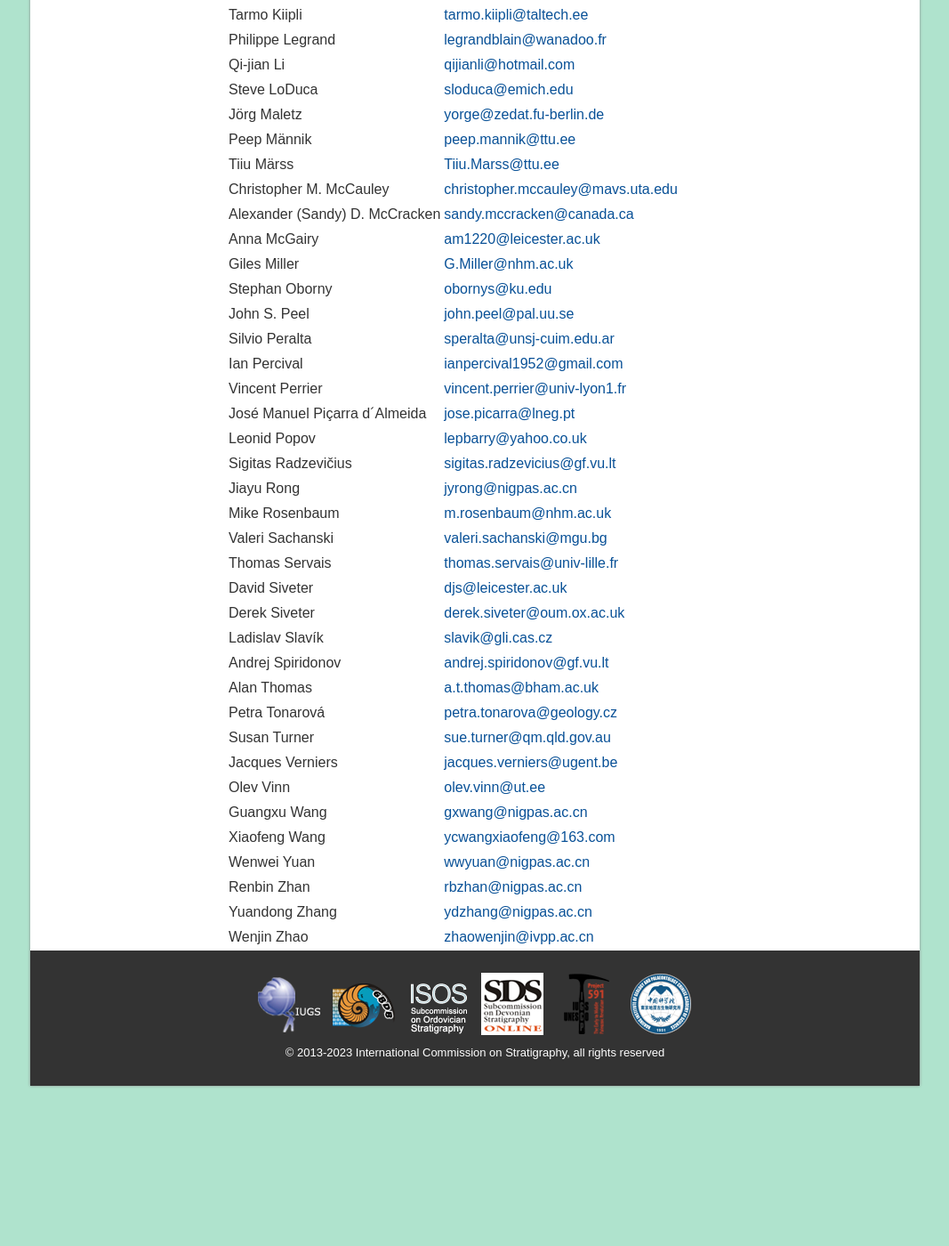
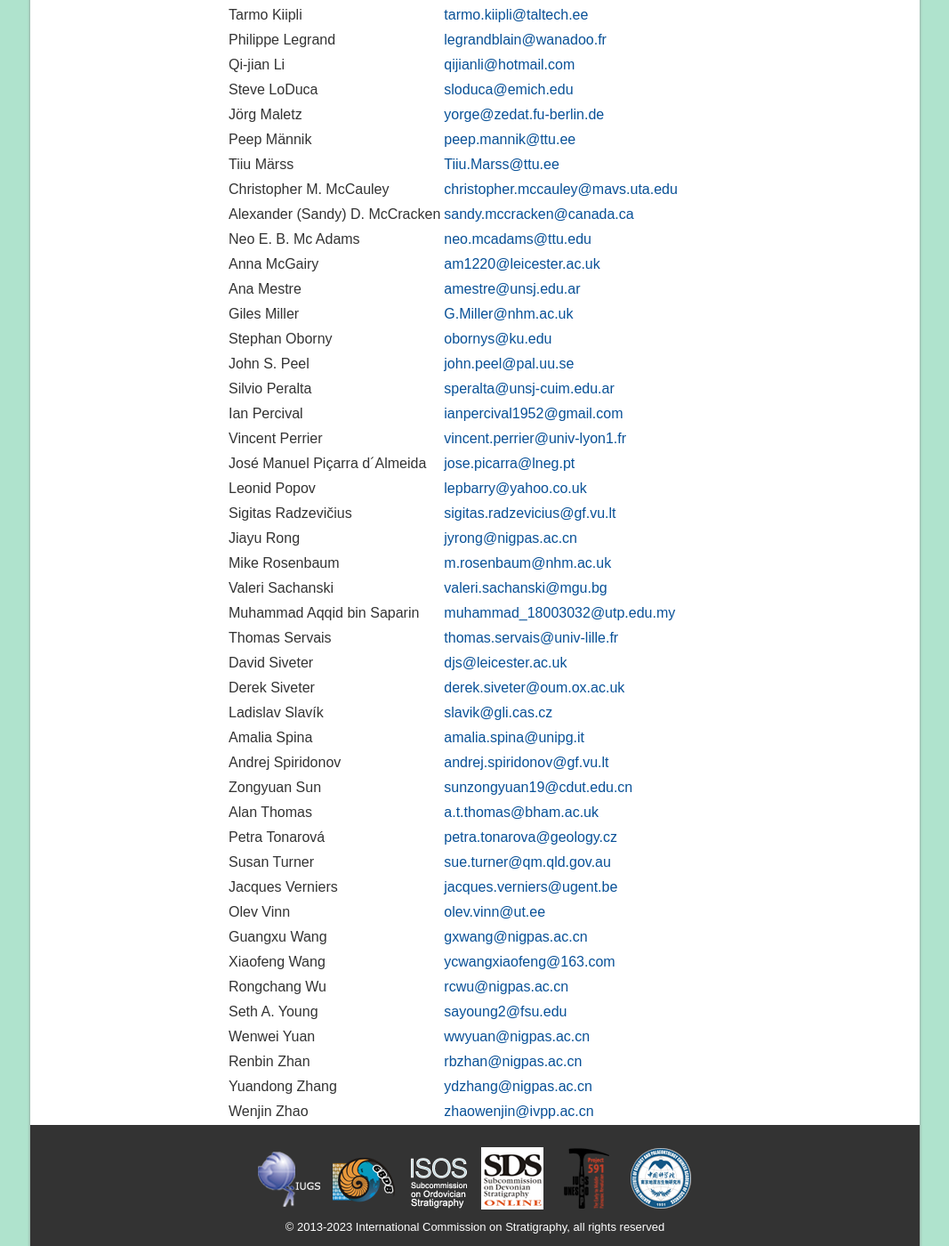
Before and after one commit to i-c-stratigraphy/subcommission-silurian, a Jekyll site: the page built from pages/specailists.md, in a window 1280 px wide and 1400 px high, scrolled down 1178 px. Shown: the whole window at 89% size, without its empty margins (106-1173 px from the left). Built offline with Jekyll 4.4.1, drawn with Linux system fonts in a browser that asks for light colours; before the commit the page ends 2398 px from its top, so only the background shows below that.

Commit message:
Update specailists.md

```diff
--- a/pages/specailists.md
+++ b/pages/specailists.md
@@ -42,7 +42,9 @@ Peep Männik | <peep.mannik@ttu.ee>
 Tiiu Märss | <Tiiu.Marss@ttu.ee>
 Christopher M. McCauley | <christopher.mccauley@mavs.uta.edu>
 Alexander (Sandy) D. McCracken | <sandy.mccracken@canada.ca>
+Neo E. B. Mc Adams | <neo.mcadams@ttu.edu>
 Anna McGairy | <am1220@leicester.ac.uk>
+Ana Mestre | <amestre@unsj.edu.ar>
 Giles Miller | <G.Miller@nhm.ac.uk>
 Stephan Oborny | <obornys@ku.edu>
 John S. Peel | <john.peel@pal.uu.se>
@@ -55,11 +57,14 @@ Sigitas Radzevičius | <sigitas.radzevicius@gf.vu.lt>
 Jiayu Rong | <jyrong@nigpas.ac.cn>
 Mike Rosenbaum | <m.rosenbaum@nhm.ac.uk>
 Valeri Sachanski | <valeri.sachanski@mgu.bg>
+Muhammad Aqqid bin Saparin | <muhammad_18003032@utp.edu.my>
 Thomas Servais | <thomas.servais@univ-lille.fr>
 David Siveter | <djs@leicester.ac.uk>
 Derek Siveter | <derek.siveter@oum.ox.ac.uk>
 Ladislav Slavík | <slavik@gli.cas.cz>
+Amalia Spina | <amalia.spina@unipg.it>
 Andrej Spiridonov | <andrej.spiridonov@gf.vu.lt>
+Zongyuan Sun | <sunzongyuan19@cdut.edu.cn>
 Alan Thomas | <a.t.thomas@bham.ac.uk>
 Petra Tonarová | <petra.tonarova@geology.cz>
 Susan Turner | <sue.turner@qm.qld.gov.au>
@@ -67,6 +72,8 @@ Jacques Verniers | <jacques.verniers@ugent.be>
 Olev Vinn | <olev.vinn@ut.ee>
 Guangxu Wang | <gxwang@nigpas.ac.cn>
 Xiaofeng Wang | <ycwangxiaofeng@163.com>
+Rongchang Wu | <rcwu@nigpas.ac.cn>
+Seth A. Young | <sayoung2@fsu.edu>
 Wenwei Yuan | <wwyuan@nigpas.ac.cn>
 Renbin Zhan | <rbzhan@nigpas.ac.cn>
 Yuandong Zhang | <ydzhang@nigpas.ac.cn>
```
